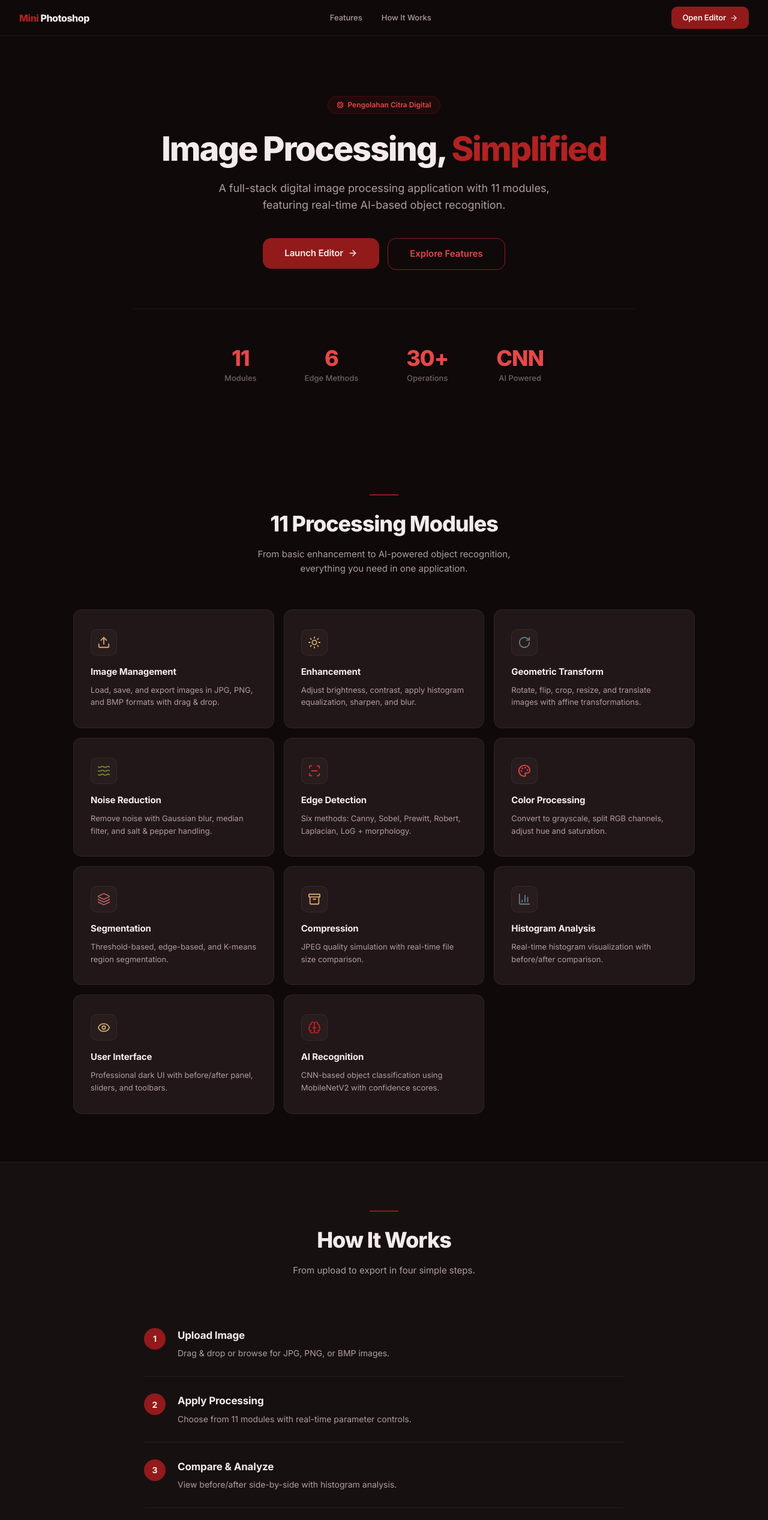
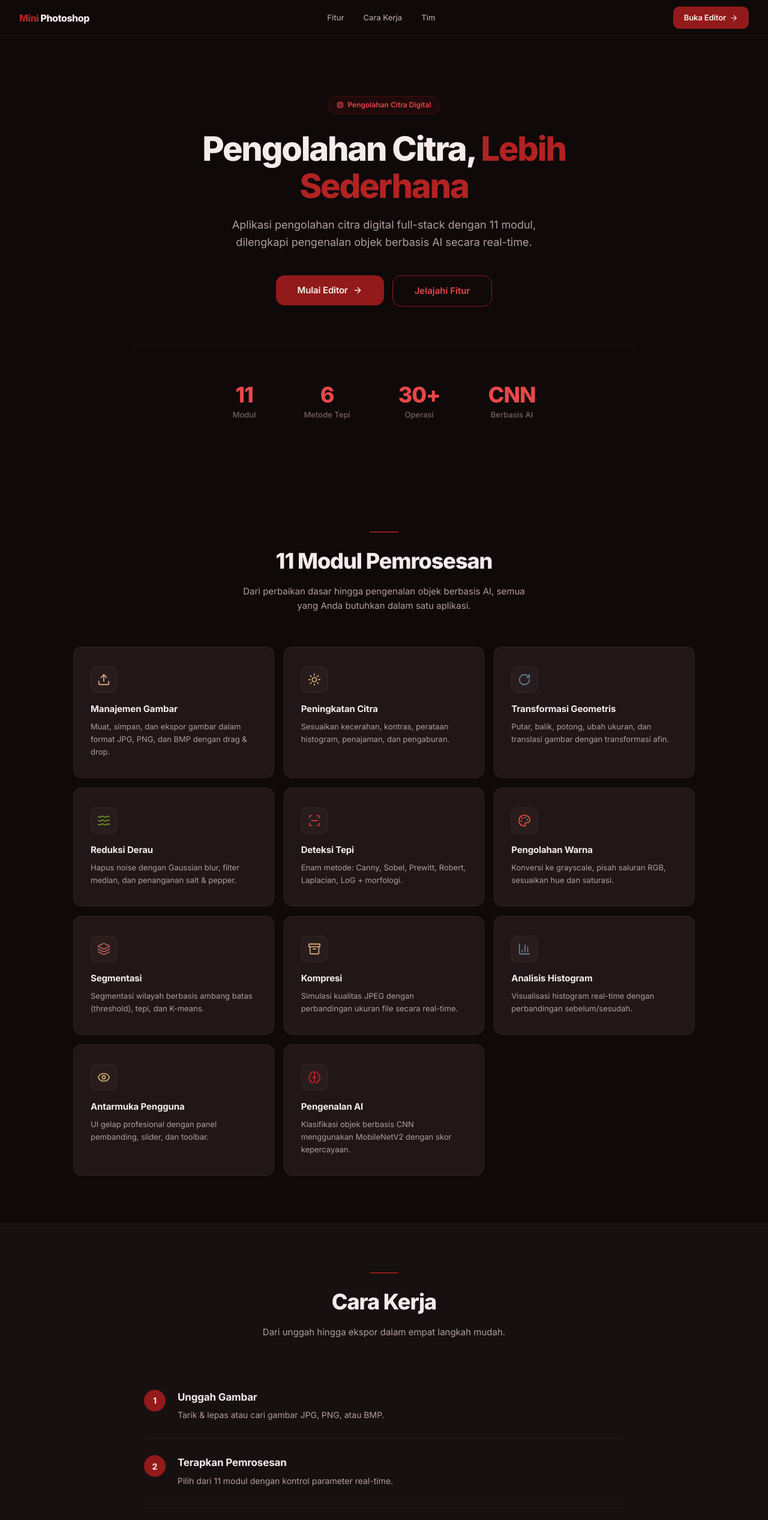
Before and after one commit to Elmanda1/mini-photoshop, a Next.js app in the folder frontend/: page / in a window 1280 px wide. Shown: the top 2534 px of the page at 60% size. Built offline with nearby package versions, Linux system fonts and the light colour scheme.

Commit message:
feat: localize landing page and add team biodata section

```diff
--- a/frontend/src/app/page.tsx
+++ b/frontend/src/app/page.tsx
@@ -24,68 +24,68 @@
 const MODULES = [
   {
     icon: <Upload size={22} />,
-    title: "Image Management",
-    desc: "Load, save, and export images in JPG, PNG, and BMP formats with drag & drop.",
+    title: "Manajemen Gambar",
+    desc: "Muat, simpan, dan ekspor gambar dalam format JPG, PNG, dan BMP dengan drag & drop.",
     color: "var(--cream)",
   },
   {
     icon: <Sun size={22} />,
-    title: "Enhancement",
-    desc: "Adjust brightness, contrast, apply histogram equalization, sharpen, and blur.",
+    title: "Peningkatan Citra",
+    desc: "Sesuaikan kecerahan, kontras, perataan histogram, penajaman, dan pengaburan.",
     color: "var(--gold)",
   },
   {
     icon: <RotateCw size={22} />,
-    title: "Geometric Transform",
-    desc: "Rotate, flip, crop, resize, and translate images with affine transformations.",
+    title: "Transformasi Geometris",
+    desc: "Putar, balik, potong, ubah ukuran, dan translasi gambar dengan transformasi afin.",
     color: "var(--slate)",
   },
   {
     icon: <Waves size={22} />,
-    title: "Noise Reduction",
-    desc: "Remove noise with Gaussian blur, median filter, and salt & pepper handling.",
+    title: "Reduksi Derau",
+    desc: "Hapus noise dengan Gaussian blur, filter median, dan penanganan salt & pepper.",
     color: "var(--sage)",
   },
   {
     icon: <ScanLine size={22} />,
-    title: "Edge Detection",
-    desc: "Six methods: Canny, Sobel, Prewitt, Robert, Laplacian, LoG + morphology.",
+    title: "Deteksi Tepi",
+    desc: "Enam metode: Canny, Sobel, Prewitt, Robert, Laplacian, LoG + morfologi.",
     color: "var(--coral)",
   },
   {
     icon: <Palette size={22} />,
-    title: "Color Processing",
-    desc: "Convert to grayscale, split RGB channels, adjust hue and saturation.",
+    title: "Pengolahan Warna",
+    desc: "Konversi ke grayscale, pisah saluran RGB, sesuaikan hue dan saturasi.",
     color: "var(--wine-lighter)",
   },
   {
     icon: <Layers size={22} />,
-    title: "Segmentation",
-    desc: "Threshold-based, edge-based, and K-means region segmentation.",
+    title: "Segmentasi",
+    desc: "Segmentasi wilayah berbasis ambang batas (threshold), tepi, dan K-means.",
     color: "var(--blush)",
   },
   {
     icon: <Archive size={22} />,
-    title: "Compression",
-    desc: "JPEG quality simulation with real-time file size comparison.",
+    title: "Kompresi",
+    desc: "Simulasi kualitas JPEG dengan perbandingan ukuran file secara real-time.",
     color: "var(--cream)",
   },
   {
     icon: <BarChart3 size={22} />,
-    title: "Histogram Analysis",
-    desc: "Real-time histogram visualization with before/after comparison.",
+    title: "Analisis Histogram",
+    desc: "Visualisasi histogram real-time dengan perbandingan sebelum/sesudah.",
     color: "var(--slate)",
   },
   {
     icon: <Eye size={22} />,
-    title: "User Interface",
-    desc: "Professional dark UI with before/after panel, sliders, and toolbars.",
+    title: "Antarmuka Pengguna",
+    desc: "UI gelap profesional dengan panel pembanding, slider, dan toolbar.",
     color: "var(--gold)",
   },
   {
     icon: <Brain size={22} />,
-    title: "AI Recognition",
-    desc: "CNN-based object classification using MobileNetV2 with confidence scores.",
+    title: "Pengenalan AI",
+    desc: "Klasifikasi objek berbasis CNN menggunakan MobileNetV2 dengan skor kepercayaan.",
     color: "var(--wine-light)",
   },
 ];
@@ -93,23 +93,40 @@
 const STEPS = [
   {
     num: "1",
-    title: "Upload Image",
-    desc: "Drag & drop or browse for JPG, PNG, or BMP images.",
+    title: "Unggah Gambar",
+    desc: "Tarik & lepas atau cari gambar JPG, PNG, atau BMP.",
   },
   {
     num: "2",
-    title: "Apply Processing",
-    desc: "Choose from 11 modules with real-time parameter controls.",
+    title: "Terapkan Pemrosesan",
+    desc: "Pilih dari 11 modul dengan kontrol parameter real-time.",
   },
   {
     num: "3",
-    title: "Compare & Analyze",
-    desc: "View before/after side-by-side with histogram analysis.",
+    title: "Bandingkan & Analisis",
+    desc: "Lihat hasil sebelum/sesudah secara berdampingan dengan analisis histogram.",
   },
   {
     num: "4",
-    title: "Export Result",
-    desc: "Download your processed image in your preferred format.",
+    title: "Ekspor Hasil",
+    desc: "Unduh gambar yang telah diproses dalam format pilihan Anda.",
+  },
+];
+
+const TEAM = [
+  {
+    name: "Falihelmandaghaisan",
+    role: "Pengembang Frontend",
+    nim: "220101001",
+    class: "IF-46-01",
+    image: "/creators/creator1.png",
+  },
+  {
+    name: "Muhammad Fatih Ammario Seno",
+    role: "Pengembang Backend",
+    nim: "220101002",
+    class: "IF-46-01",
+    image: "/creators/creator2.png",
   },
 ];
 
@@ -150,10 +167,14 @@
 
         {/* Nav links */}
         <div style={{ display: "flex", alignItems: "center", gap: 32 }}>
-          {["Features", "How It Works"].map((item) => (
+          {[
+            { label: "Fitur", id: "features" },
+            { label: "Cara Kerja", id: "how-it-works" },
+            { label: "Tim", id: "team" }
+          ].map((item) => (
             <a
-              key={item}
-              href={`#${item.toLowerCase().replace(/ /g, "-")}`}
+              key={item.id}
+              href={`#${item.id}`}
               style={{
                 fontSize: 13,
                 color: "var(--text-secondary)",
@@ -164,7 +185,7 @@
               onMouseEnter={(e) => (e.currentTarget.style.color = "var(--wine-light)")}
               onMouseLeave={(e) => (e.currentTarget.style.color = "var(--text-secondary)")}
             >
-              {item}
+              {item.label}
             </a>
           ))}
         </div>
@@ -173,7 +194,7 @@
 
         <Link href="/editor" style={{ textDecoration: "none" }}>
           <button className="btn-primary" style={{ display: "flex", alignItems: "center", gap: 6 }}>
-            Open Editor <ArrowRight size={14} />
+            Buka Editor <ArrowRight size={14} />
           </button>
         </Link>
       </nav>
@@ -222,8 +243,8 @@
             margin: "0 0 20px",
           }}
         >
-          Image Processing,{" "}
-          <span style={{ color: "var(--wine-light)" }}>Simplified</span>
+          Pengolahan Citra,{" "}
+          <span style={{ color: "var(--wine-light)" }}>Lebih Sederhana</span>
         </h1>
 
         {/* Subheadline */}
@@ -237,8 +258,8 @@
             margin: "0 auto 40px",
           }}
         >
-          A full-stack digital image processing application with 11 modules,
-          featuring real-time AI-based object recognition.
+          Aplikasi pengolahan citra digital full-stack dengan 11 modul,
+          dilengkapi pengenalan objek berbasis AI secara real-time.
         </p>
 
         {/* CTA buttons */}
@@ -260,13 +281,13 @@
                 gap: 8,
               }}
             >
-              Launch Editor
+              Mulai Editor
               <ArrowRight size={16} />
             </button>
           </Link>
           <a href="#features" style={{ textDecoration: "none" }}>
             <button className="btn-wine-outline btn-lg">
-              Explore Features
+              Jelajahi Fitur
             </button>
           </a>
         </div>
@@ -284,10 +305,10 @@
           }}
         >
           {[
-            { value: "11", label: "Modules" },
-            { value: "6", label: "Edge Methods" },
-            { value: "30+", label: "Operations" },
-            { value: "CNN", label: "AI Powered" },
+            { value: "11", label: "Modul" },
+            { value: "6", label: "Metode Tepi" },
+            { value: "30+", label: "Operasi" },
+            { value: "CNN", label: "Berbasis AI" },
           ].map((stat) => (
             <div key={stat.label} className="stat-card">
               <div className="stat-value">{stat.value}</div>
@@ -319,7 +340,7 @@
               color: "var(--text-primary)",
             }}
           >
-            11 Processing Modules
+            11 Modul Pemrosesan
           </h2>
           <p
             style={{
@@ -330,8 +351,8 @@
               lineHeight: 1.6,
             }}
           >
-            From basic enhancement to AI-powered object recognition,
-            everything you need in one application.
+            Dari perbaikan dasar hingga pengenalan objek berbasis AI,
+            semua yang Anda butuhkan dalam satu aplikasi.
           </p>
         </div>
 
@@ -412,10 +433,10 @@
                 marginBottom: 12,
               }}
             >
-              How It Works
+              Cara Kerja
             </h2>
             <p style={{ fontSize: 15, color: "var(--text-secondary)", lineHeight: 1.6 }}>
-              From upload to export in four simple steps.
+              Dari unggah hingga ekspor dalam empat langkah mudah.
             </p>
           </div>
 
@@ -465,8 +486,60 @@
       </section>
 
       {/* ═══════════════════════════════════════════
-          TECH STACK
+          TEAM BIODATA
           ═══════════════════════════════════════════ */}
+      <section
+        id="team"
+        style={{
+          padding: "80px 32px",
+          maxWidth: 1100,
+          margin: "0 auto",
+        }}
+      >
+        <div style={{ textAlign: "center", marginBottom: 56 }}>
+          <div className="section-divider" style={{ marginBottom: 20 }} />
+          <h2 style={{ fontSize: 36, fontWeight: 800, letterSpacing: "-0.03em", marginBottom: 12 }}>
+            Tim Pengembang
+          </h2>
+          <p style={{ fontSize: 15, color: "var(--text-secondary)", lineHeight: 1.6 }}>
+            Kenali para pengembang di balik Mini Photoshop.
+          </p>
+        </div>
+
+        <div style={{ display: "grid", gridTemplateColumns: "repeat(auto-fit, minmax(350px, 1fr))", gap: 24 }}>
+          {TEAM.map((member) => (
+            <div
+              key={member.name}
+              className="feature-item"
+              style={{
+                background: "rgba(255, 255, 255, 0.03)",
+                backdropFilter: "blur(10px)",
+                border: "1px solid var(--border-wine)",
+                position: "relative",
+                overflow: "hidden",
+                padding: "24px",
+                borderRadius: "var(--radius-lg)",
+                transition: "all 0.3s ease",
+              }}
+            >
+              <div style={{ display: "flex", gap: 20, alignItems: "center" }}>
+                <div style={{ width: 80, height: 80, borderRadius: "50%", overflow: "hidden", border: "2px solid var(--wine)", flexShrink: 0 }}>
+                  <img src={member.image} alt={member.name} style={{ width: "100%", height: "100%", objectFit: "cover" }} />
+                </div>
+                <div>
+                  <h3 style={{ fontSize: 18, fontWeight: 800, color: "var(--text-primary)", marginBottom: 4 }}>{member.name}</h3>
+                  <p style={{ fontSize: 13, color: "var(--wine-lighter)", fontWeight: 600, marginBottom: 8 }}>{member.role}</p>
+                  <div style={{ fontFamily: "var(--font-mono)", fontSize: 12, color: "var(--text-secondary)" }}>
+                    <div>NIM: {member.nim}</div>
+                    <div>Kelas: {member.class}</div>
+                  </div>
+                </div>
+              </div>
+              <Cpu size={16} style={{ position: "absolute", top: 16, right: 16, opacity: 0.2, color: "var(--wine-lighter)" }} />
+            </div>
+          ))}
+        </div>
+      </section>
 
       {/* ═══════════════════════════════════════════
           CTA FOOTER
@@ -488,7 +561,7 @@
             marginBottom: 16,
           }}
         >
-          Ready to Process Images?
+          Siap Mengolah Gambar?
         </h2>
         <p
           className="animate-fade-in stagger-1"
@@ -499,14 +572,14 @@
             lineHeight: 1.6,
           }}
         >
-          Open the editor and start working with all 11 modules instantly.
+          Buka editor dan mulai gunakan ke-11 modul secara instan.
         </p>
         <Link href="/editor" style={{ textDecoration: "none" }}>
           <button
             className="btn-primary btn-lg animate-fade-in stagger-2"
             style={{ display: "inline-flex", alignItems: "center", gap: 8 }}
           >
-            Open Editor
+            Buka Editor
             <ChevronRight size={16} />
           </button>
         </Link>
```
